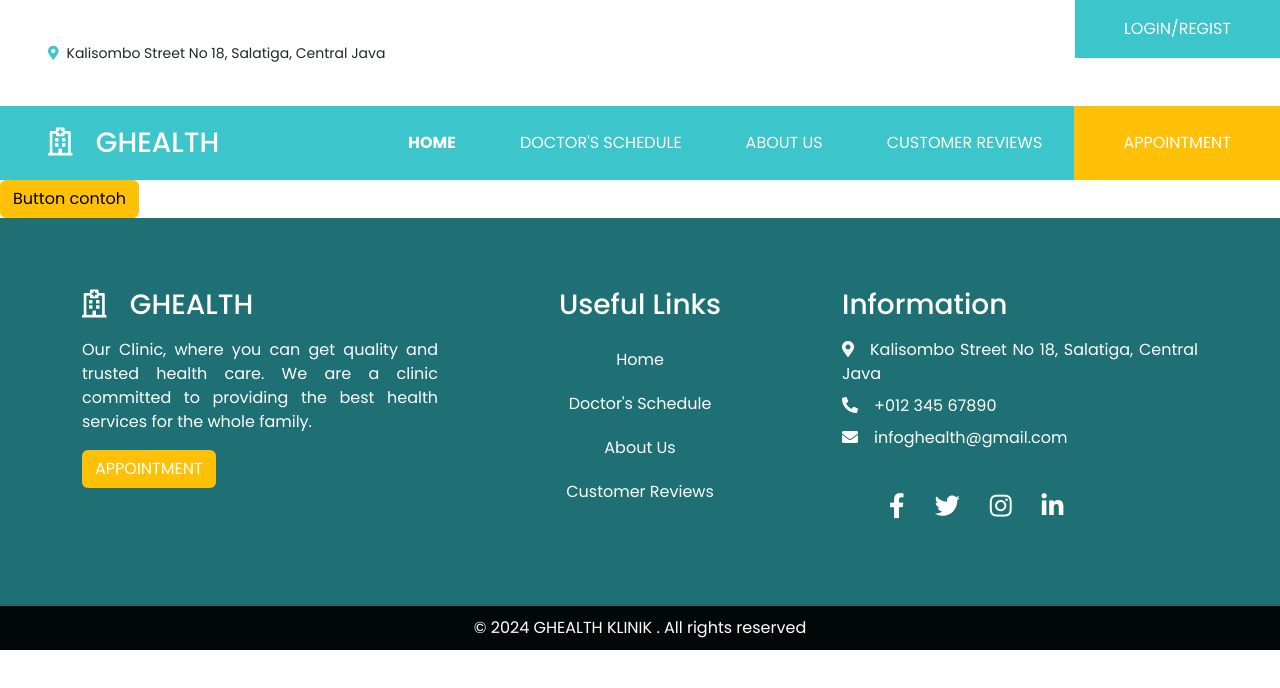
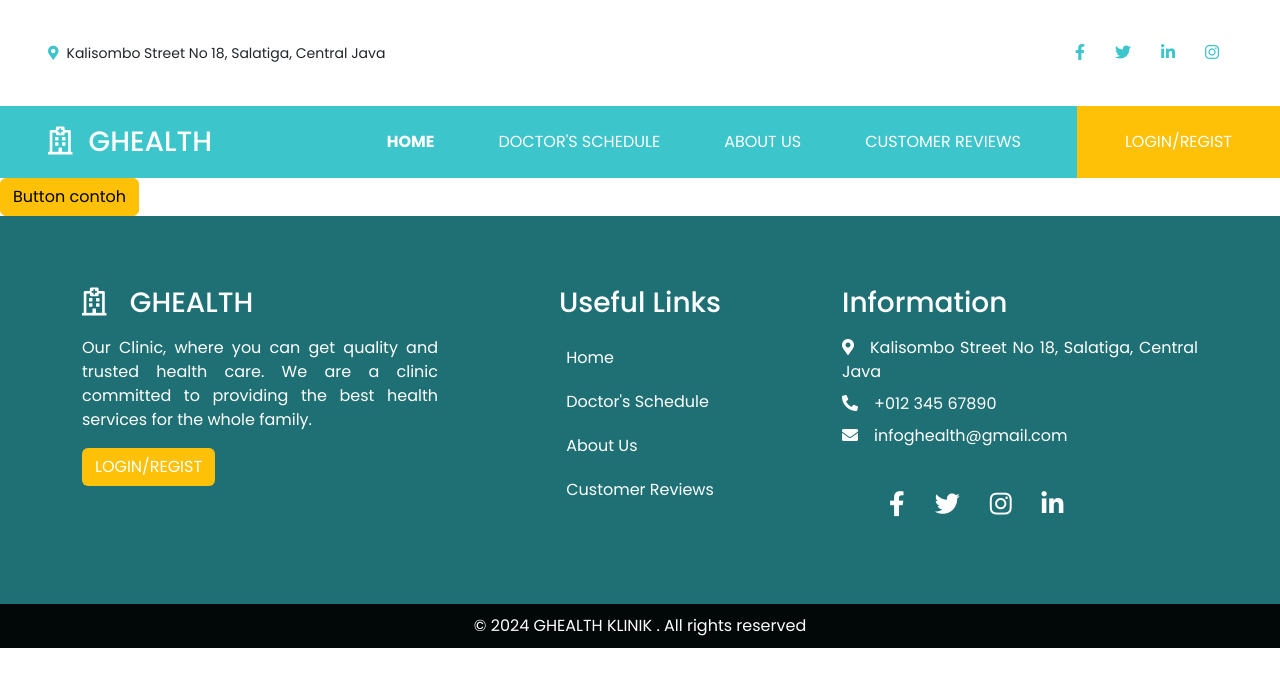
Before and after one commit to irfanrrn/Project-AppKlinik, a React (Vite) app in the folder frontend/: page / in a window 1280 px wide. Shown: the top 688 px of the page. Built offline with nearby package versions, Linux system fonts and the light colour scheme.

Commit message:
Perbarui Navbar Footer

```diff
--- a/frontend/src/components/FooterComponent.jsx
+++ b/frontend/src/components/FooterComponent.jsx
@@ -19,11 +19,11 @@ const FooterComponent = () => {
                                 Our Clinic, where you can get quality and trusted health care.
                                 We are a clinic committed to providing the best health services for the whole family.
                                 </p>
-                                <button className="btn btn-appo-foot">Appointment</button>
+                                <button className="btn btn-appo-foot">LOGIN/REGIST</button>
                             </div>
                         </div>
                         <div className="col-xl-4 col-md-6 col-lg-4">
-                            <div className="footer-widget">
+                            <div className="footer-widget mt-4 mt-lg-0 d-flex align-items-start align-items-lg-center flex-column">
                                 <h3 className="footer-title-use mb-3">Useful Links</h3>
                                 <ul className="list">
                                 <li>
--- a/frontend/src/components/NavbarComponent.jsx
+++ b/frontend/src/components/NavbarComponent.jsx
@@ -1,52 +1,82 @@
-
 const NavbarComponent = () => {
   return (
     <div>
-        <div className="container-fluid bg-white p-0 wow fadeIn" data-wow-delay="0.1s">
+      <div
+        className="container-fluid bg-white p-0 wow fadeIn"
+        data-wow-delay="0.1s"
+      >
         <div className="row gx-0 d-none d-lg-flex">
           <div className="col-lg-7 px-5 text-start">
             <div className="h-100 d-inline-flex align-items-center py-3 me-4">
-                    <small className="fa fa-map-marker-alt me-2" id="icons-light" />
+              <small
+                className="fa fa-map-marker-alt me-2 text-primary"
+                id="icons-light"
+              />
               <small>Kalisombo Street No 18, Salatiga, Central Java</small>
             </div>
             <div className="h-100 d-inline-flex align-items-center py-3">
-                    <small className="far fa-clock me-2" id="icons-light" />
+              <small
+                className="far fa-clock me-2 text-primary"
+                id="icons-light"
+              />
               <small>Bussiness Hours: Mon-Fri 08.00AM-16.00PM</small>
             </div>
           </div>
-                <div className="col-sm-5 text-end">
-                    <a href="" className="btn btn-log rounded-0 py-3">LOGIN/REGIST</a>
+          <div class="col-lg-5 px-5 text-end">
+                <div class="h-100 d-inline-flex align-items-center">
+                    <a class="btn btn-sm-square rounded-circle bg-white text-primary me-1" href=""><i class="fab fa-facebook-f"></i></a>
+                    <a class="btn btn-sm-square rounded-circle bg-white text-primary me-1" href=""><i class="fab fa-twitter"></i></a>
+                    <a class="btn btn-sm-square rounded-circle bg-white text-primary me-1" href=""><i class="fab fa-linkedin-in"></i></a>
+                    <a class="btn btn-sm-square rounded-circle bg-white text-primary me-0" href=""><i class="fab fa-instagram"></i></a>
                 </div>
             </div>
         </div>
-        <nav className="navbar navbar-expand-lg navbar-light sticky-top p-0 wow fadeIn" id="navnav" data-wow-delay="0.1s">
-            <a href="index.html" className="navbar-brand d-flex align-items-center px-4 px-lg-5">
-            <h3 className="m-0 text-white">
-                <i className="far fa-hospital me-3" /> GHEALTH
+      </div>
+      <nav
+        class="navbar navbar-expand-lg navbar-dark bg-primary sticky-top p-0 wow fadeIn"
+        data-wow-delay="0.1s"
+      >
+        <a
+          href="index.html"
+          class="navbar-brand d-flex align-items-center px-4 px-lg-5"
+        >
+          <h3 class="m-0 text-white">
+            <i class="far fa-hospital me-3"></i>GHEALTH
           </h3>
         </a>
-            <div className="collapse navbar-collapse text-white" id="navbarCollapse">
-                <div className="navbar-nav ms-auto p-5 p-lg-0">
-                    <a href="index.html" className="nav-item nav-link active mx-4">
+        <button
+          type="button"
+          class="navbar-toggler me-4"
+          data-bs-toggle="collapse"
+          data-bs-target="#navbarCollapse"
+        >
+          <span class="navbar-toggler-icon"></span>
+        </button>
+        <div class="collapse navbar-collapse" id="navbarCollapse">
+          <div class="navbar-nav ms-auto p-4 p-lg-0 gap-5 me-5">
+            <a href="index.html" class="nav-item nav-link active">
               Home
             </a>
-                    <a href="about.html" className="nav-item nav-link mx-4">
-                    doctor's schedule
+            <a href="about.html" class="nav-item nav-link">
+              Doctor's Schedule
             </a>
-                    <a href="service.html" className="nav-item nav-link mx-4">
-                    about us
+            <a href="service.html" class="nav-item nav-link">
+              About Us
             </a>
-                    <a href="contact.html" className="nav-item nav-link mx-4">
-                    customer reviews
+            <a href="contact.html" class="nav-item nav-link">
+              Customer Reviews
             </a>
           </div>
-            </div>
-            <div>
-            <a href="" className="btn btn-appo rounded-0 py-4 px-lg-5 d-none d-lg-block text-white">Appointment</a>
+          <a
+            href=""
+            class="btn text-white btn-warning btn-appo border-0 rounded-0 py-4 px-lg-5 d-none d-lg-block"
+          >
+            LOGIN/REGIST
+          </a>
         </div>
       </nav>
     </div>
-  )
-}
+  );
+};
 
-export default NavbarComponent
+export default NavbarComponent;
--- /dev/null
+++ b/frontend/src/components/UserLayout.jsx
@@ -0,0 +1,13 @@
+import React from 'react'
+import NavbarComponent from './NavbarComponent'
+import FooterComponent from './FooterComponent'
+
+export default function UserLayout({children}) {
+  return (
+    <>
+        <NavbarComponent />
+        {children}
+        <FooterComponent />
+    </>
+  )
+}
--- a/frontend/src/pages/Home.jsx
+++ b/frontend/src/pages/Home.jsx
@@ -1,16 +1,11 @@
 import React from 'react'
-import NavbarComponent from '../components/NavbarComponent'
-import FooterComponent from '../components/FooterComponent'
+import UserLayout from '../components/UserLayout'
 
 
 export default function Home() {
   return (
-    <div>
-      <NavbarComponent/>
-
+    <UserLayout>
       <button className="btn btn-warning">Button contoh</button>
-
-      <FooterComponent/>
-    </div>
+    </UserLayout>
   )
 }
--- a/frontend/src/scss/_footer.scss
+++ b/frontend/src/scss/_footer.scss
@@ -8,12 +8,12 @@ footer{
 }
 .btn-appo-foot{
     color: white;
-    background-color: $warning-color;
+    background-color: $warning;
     text-transform: uppercase;
 }
 .btn-appo-foot:hover{
-    color: $warning-color;
-    border-color: $warning-color;
+    color: $warning;
+    border-color: $warning;
     text-transform: uppercase;
 }
 .footer-widget p{
@@ -23,9 +23,7 @@ a{
     text-decoration: none;
     color: white;
 }
-.footer-title-use{
-    text-align: center;
-}
+
 .footer-title{
     text-align: justify;
 }
@@ -34,7 +32,6 @@ a{
   }
   .list li {
     width: auto;
-    text-align: center;
     list-style-type: none;
     padding: 10px;
     position: relative;
@@ -42,9 +39,8 @@ a{
   .list li::before {
     content: "";
     position: absolute;
-    transform: translate(-50%, -50%);
-    left: 50%;
-    top: 100%;
+    left: 0;
+    bottom: 0;
     width: 0;
     height: 2px;
     background: white;
@@ -67,7 +63,7 @@ a{
     text-align: justify;
 }
 .social-links i:hover{
-    color: $warning-color;
+    color: $warning;
 }
 .bottom-bar {
     background: $footer-dark;
--- a/frontend/src/scss/_navbar.scss
+++ b/frontend/src/scss/_navbar.scss
@@ -15,26 +15,6 @@
         font-weight: 700;
       }
 }
-#navnav{
-    background-color: $primary-color;
-    color: white;
+.btn-appo:hover{
+    background-color: $primary;
 }
-.btn-log{
-    width: 205px;
-    background-color: $primary-color;
-
-    color: white;
-    text-align: center;
-}
-.btn-log:hover{
-    letter-spacing: 2px;
-    font-weight: 700;
-    color: $primary-color;
-    text-align: center;
-}
-.btn-appo{
-    background-color: $warning-color;
-}
-.btn-appo:hover{
-    background-color: $primary-color;
-}
--- a/frontend/src/scss/_variables.scss
+++ b/frontend/src/scss/_variables.scss
@@ -1,5 +1,4 @@
-$primary-color: #3DC5CC;
-$warning-color: #FFC107;
-$dark-color: #343A40;
+$primary: #3DC5CC;
+$dark: #343A40;
 $footer-color: #1F7075;
 $footer-dark: #020808;
--- a/frontend/src/scss/styles.scss
+++ b/frontend/src/scss/styles.scss
@@ -9,7 +9,3 @@
 *{
     font-family: "Poppins", sans-serif;
 }
-
-#icons-light{
-    color: $primary-color;
-}
```
Lines whose indentation alone changed are shown as unchanged.
